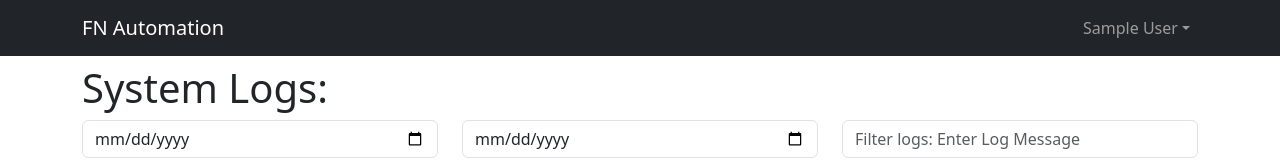
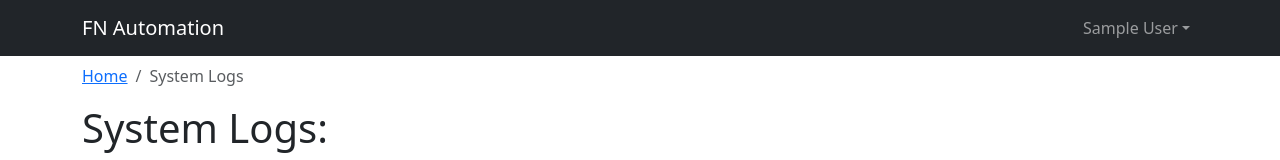
Before and after one commit to ImtiazScript/fn-automation, a React (Vite) app in the folder frontend/: page /admin/logs in a window 1280 px wide. Shown: the top 160 px of the page. Built offline with nearby package versions, Linux system fonts and the light colour scheme; no server answers; sample sign-in values are in the browser's storage.

Commit message:
Added breadcrumbs

```diff
--- a/frontend/src/screens/adminScreens/LogsScreen.jsx
+++ b/frontend/src/screens/adminScreens/LogsScreen.jsx
@@ -1,8 +1,16 @@
 import LogsDataTable from '../../components/AdminComponents/LogsDataTable';
+import { Breadcrumb } from 'react-bootstrap';
+import { Link } from 'react-router-dom';
 
 const LogsScreen = () => {
   return (
     <div>
+      <Breadcrumb>
+        <Breadcrumb.Item linkAs={Link} linkProps={{ to: '/' }}>
+          Home
+        </Breadcrumb.Item>
+        <Breadcrumb.Item active>System Logs</Breadcrumb.Item>
+      </Breadcrumb>
       <h1>System Logs:</h1>
       <LogsDataTable />
     </div>
--- a/frontend/src/screens/adminScreens/ProfileScreen.jsx
+++ b/frontend/src/screens/adminScreens/ProfileScreen.jsx
@@ -1,12 +1,16 @@
 import { useState, useEffect } from 'react';
-import { Form, Button } from 'react-bootstrap';
+import { Breadcrumb, Form, Button } from 'react-bootstrap';
 import FormContainer from '../../components/FormContainer';
 import { useDispatch, useSelector } from 'react-redux';
 import { setCredentials } from '../../slices/authSlice';
 import { useUpdateAdminMutation } from '../../slices/adminApiSlice';
 import { toast } from 'react-toastify';
 import Loader from '../../components/Loader';
-import { PROFILE_IMAGE_DIR_PATH, PROFILE_PLACEHOLDER_IMAGE_NAME } from '../../utils/constants';
+import {
+  PROFILE_IMAGE_DIR_PATH,
+  PROFILE_PLACEHOLDER_IMAGE_NAME,
+} from '../../utils/constants';
+import { Link } from 'react-router-dom';
 
 const AdminProfileScreen = () => {
   const [name, setName] = useState('');
@@ -44,6 +48,13 @@ const AdminProfileScreen = () => {
   };
 
   return (
+    <>
+      <Breadcrumb>
+        <Breadcrumb.Item linkAs={Link} linkProps={{ to: '/' }}>
+          Home
+        </Breadcrumb.Item>
+        <Breadcrumb.Item active>Profile</Breadcrumb.Item>
+      </Breadcrumb>
       <FormContainer>
         <img
           src={
@@ -119,6 +130,7 @@ const AdminProfileScreen = () => {
           </>
         )}
       </FormContainer>
+    </>
   );
 };
 
--- a/frontend/src/screens/adminScreens/UsersManagementScreen.jsx
+++ b/frontend/src/screens/adminScreens/UsersManagementScreen.jsx
@@ -1,8 +1,16 @@
 import UsersDataTable from '../../components/AdminComponents/UserDataTable';
+import { Breadcrumb } from 'react-bootstrap';
+import { Link } from 'react-router-dom';
 
 const UserManagementScreen = () => {
   return (
     <div>
+      <Breadcrumb>
+        <Breadcrumb.Item linkAs={Link} linkProps={{ to: '/' }}>
+          Home
+        </Breadcrumb.Item>
+        <Breadcrumb.Item active>Users List</Breadcrumb.Item>
+      </Breadcrumb>
       <h1>Users List</h1>
       <UsersDataTable />
     </div>
--- a/frontend/src/screens/commonScreens/CronConfigureScreen.jsx
+++ b/frontend/src/screens/commonScreens/CronConfigureScreen.jsx
@@ -7,6 +7,8 @@ import {
   useGetTypesOfWorkOrderMutation,
 } from '../../slices/commonApiSlice';
 import Loader from '../../components/Loader';
+import { Breadcrumb } from 'react-bootstrap';
+import { Link } from 'react-router-dom';
 
 const CronConfigureScreen = () => {
   const { cronId } = useParams();
@@ -40,7 +42,18 @@ const CronConfigureScreen = () => {
 
   return (
     <div>
-      <h1>Configure Cron</h1>
+      <Breadcrumb>
+        <Breadcrumb.Item linkAs={Link} linkProps={{ to: '/' }}>
+          Home
+        </Breadcrumb.Item>
+        <Breadcrumb.Item
+          linkAs={Link}
+          linkProps={{ to: '/crons/manage-crons' }}
+        >
+          Manage Crons
+        </Breadcrumb.Item>
+        <Breadcrumb.Item active>Cron Details</Breadcrumb.Item>
+      </Breadcrumb>
       {isLoading || isLoadingTypesOfWorkOrder ? (
         <Loader />
       ) : (
--- a/frontend/src/screens/commonScreens/CronsManagementScreen.jsx
+++ b/frontend/src/screens/commonScreens/CronsManagementScreen.jsx
@@ -1,10 +1,18 @@
 import CronsDataTable from '../../components/CommonComponents/CronDataTable';
+import { Breadcrumb } from 'react-bootstrap';
+import { Link } from 'react-router-dom';
 
 const CronsManagementScreen = () => {
   return (
     <div>
+      <Breadcrumb>
+        <Breadcrumb.Item linkAs={Link} linkProps={{ to: '/' }}>
+          Home
+        </Breadcrumb.Item>
+        <Breadcrumb.Item active>Manage Crons</Breadcrumb.Item>
+      </Breadcrumb>
+      <CronsDataTable />
       <h1>Crons List</h1>
-      <CronsDataTable/>
     </div>
   );
 };
--- a/frontend/src/screens/commonScreens/IntegrationScreen.jsx
+++ b/frontend/src/screens/commonScreens/IntegrationScreen.jsx
@@ -8,6 +8,8 @@ import {
 } from '../../slices/userApiSlice';
 import { toast } from 'react-toastify';
 import Loader from '../../components/Loader';
+import { Breadcrumb } from 'react-bootstrap';
+import { Link } from 'react-router-dom';
 
 const IntegrationScreen = () => {
   const [userId, setUserId] = useState(0);
@@ -64,13 +66,24 @@ const IntegrationScreen = () => {
       toast.success('Account connected successfully');
     } catch (err) {
       setIntegrationStatus('Not Connected');
-      toast.error('Unable to connect. Please ensure your Field Nation username and password are both entered correctly.');
+      toast.error(
+        'Unable to connect. Please ensure your Field Nation username and password are both entered correctly.',
+      );
     }
   };
 
   return (
+    <>
+      <Breadcrumb>
+        <Breadcrumb.Item linkAs={Link} linkProps={{ to: '/' }}>
+          Home
+        </Breadcrumb.Item>
+        <Breadcrumb.Item active>Connect Account</Breadcrumb.Item>
+      </Breadcrumb>
       <FormContainer>
-      <h3 style={{ margin: '5px auto 10px auto' }}>Connect to Field Nation</h3>
+        <h3 style={{ margin: '5px auto 10px auto' }}>
+          Connect to Field Nation
+        </h3>
         <Badge
           pill
           bg={integrationStatus === 'Connected' ? 'success' : 'danger'}
@@ -121,6 +134,7 @@ const IntegrationScreen = () => {
           </Alert>
         </div>
       </FormContainer>
+    </>
   );
 };
 
--- a/frontend/src/screens/userScreens/ProfileScreen.jsx
+++ b/frontend/src/screens/userScreens/ProfileScreen.jsx
@@ -1,12 +1,16 @@
 import { useState, useEffect } from 'react';
-import { Form, Button } from 'react-bootstrap';
+import { Breadcrumb, Form, Button } from 'react-bootstrap';
 import FormContainer from '../../components/FormContainer';
 import { useDispatch, useSelector } from 'react-redux';
 import { setCredentials } from '../../slices/authSlice';
 import { useUpdateUserMutation } from '../../slices/userApiSlice';
 import { toast } from 'react-toastify';
 import Loader from '../../components/Loader';
-import { PROFILE_IMAGE_DIR_PATH, PROFILE_PLACEHOLDER_IMAGE_NAME } from '../../utils/constants';
+import {
+  PROFILE_IMAGE_DIR_PATH,
+  PROFILE_PLACEHOLDER_IMAGE_NAME,
+} from '../../utils/constants';
+import { Link } from 'react-router-dom';
 
 const ProfileScreen = () => {
   const [name, setName] = useState('');
@@ -45,6 +49,13 @@ const ProfileScreen = () => {
   };
 
   return (
+    <>
+      <Breadcrumb>
+        <Breadcrumb.Item linkAs={Link} linkProps={{ to: '/' }}>
+          Home
+        </Breadcrumb.Item>
+        <Breadcrumb.Item active>Profile</Breadcrumb.Item>
+      </Breadcrumb>
       <FormContainer>
         <img
           src={
@@ -128,6 +139,7 @@ const ProfileScreen = () => {
           </>
         )}
       </FormContainer>
+    </>
   );
 };
 
```
Lines whose indentation alone changed are shown as unchanged.
